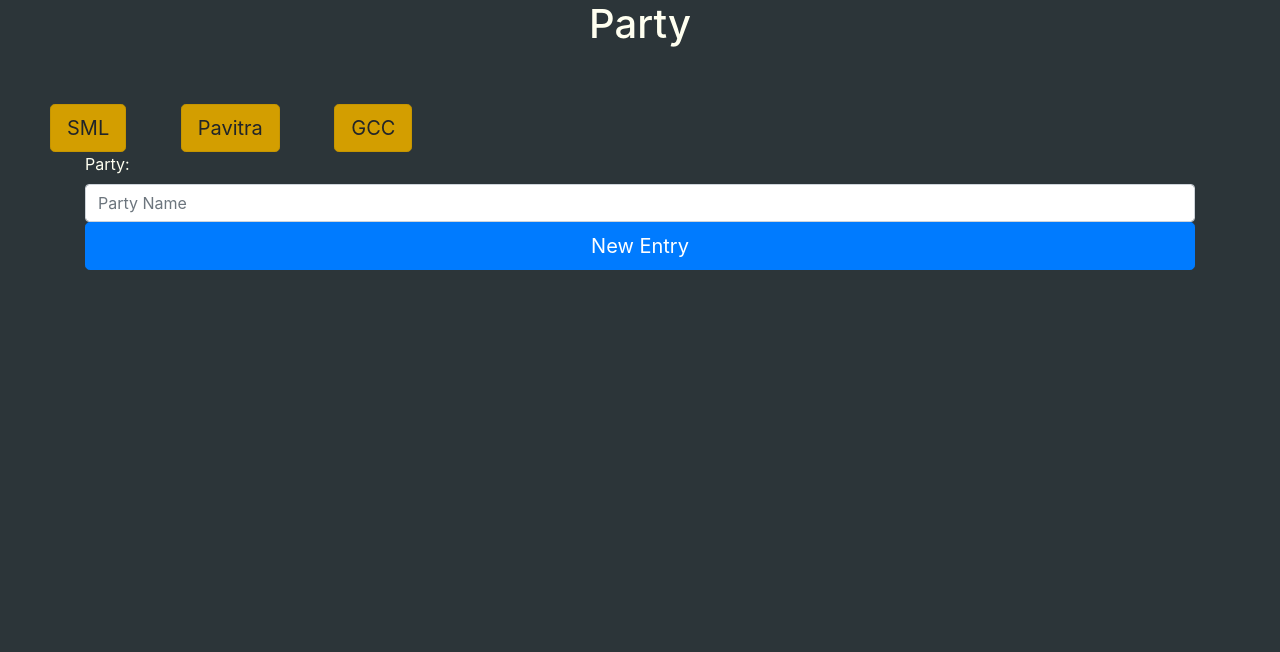
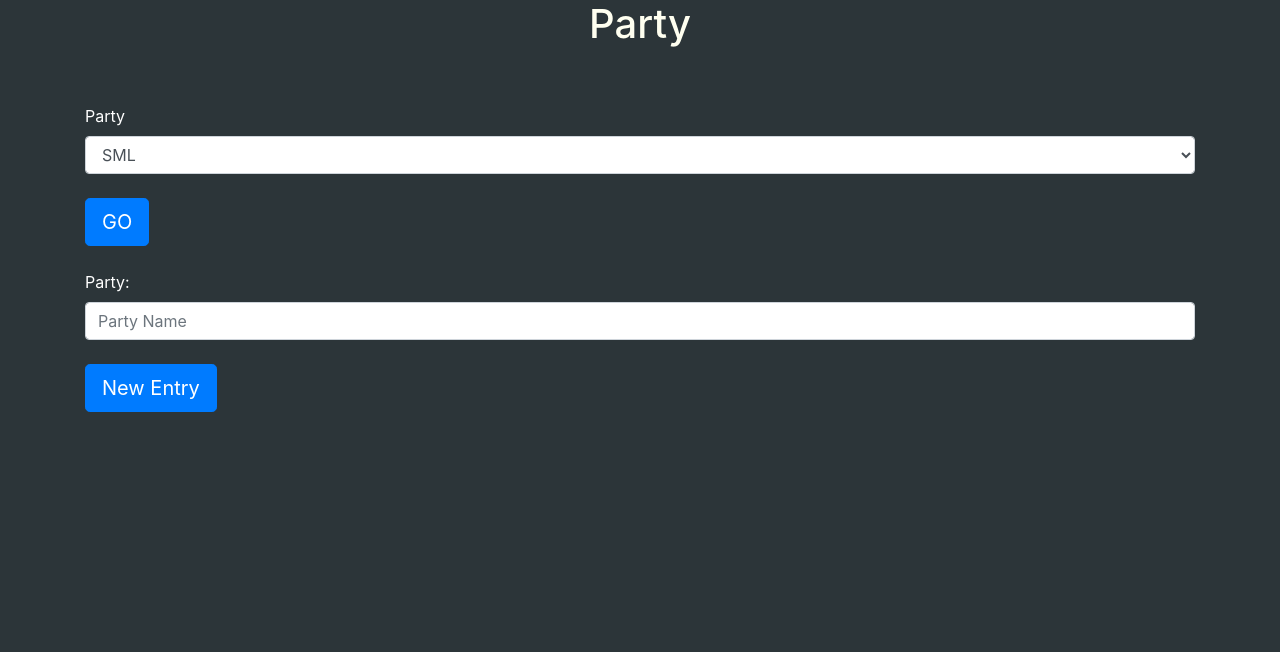
Before and after one commit to VijeshVS/rssbuddy, a Flask app: page /accounts/ in a window 1280 px wide. Shown: the top 652 px of the page. Run offline with Flask 3, Linux system fonts and the light colour scheme; parts of the project's set-up code (start-up, migrations or seed data) failed here and were passed over.

Commit message:
added some functionalities

```diff
--- a/rssbuddy/forms.py
+++ b/rssbuddy/forms.py
@@ -1,6 +1,6 @@
 
 from flask_wtf import FlaskForm
-from wtforms import StringField , SubmitField , DateField , SelectField , IntegerField
+from wtforms import StringField , SubmitField , DateField , SelectField , IntegerField , FormField , FieldList
 from wtforms.validators import DataRequired
 
 class EnterInfo(FlaskForm):
@@ -9,10 +9,12 @@ class EnterInfo(FlaskForm):
     Volume = StringField(label = 'Volume: ')
     Rate = StringField(label  = 'Rate: ')
     submit = SubmitField(label = 'ADD')
-    option_entry = SelectField(label = 'Party' , choices=[('option1', 'SML'), ('option2', 'Pavitra'), ('option3', 'GCC')])
+    go = SubmitField(label = 'GO')
+    option_entry = SelectField(label = 'Party' ,
+                              choices=[('option1', 'SML'), ('option2', 'Pavitra'), ('option3', 'GCC'),('option4',''),('option5',''),('option6',''),('option7',''),('option8',''),('option9',''),('option10','')])
     product_entry = SelectField(label = 'Product' , choices=[('option1', 'Diesel') , ('option2', 'Petrol')])
 
 class OptionForm(FlaskForm):
     option_name = StringField(label  = 'Party: ')
     option_value = option_name
-    new_entry =  submit = SubmitField(label = 'New Entry')
+    new_entry = SubmitField(label = 'New Entry')
--- a/rssbuddy/routes.py
+++ b/rssbuddy/routes.py
@@ -4,18 +4,19 @@ from rssbuddy.models import SML
 from rssbuddy import db
 from rssbuddy.forms import EnterInfo , OptionForm
 
+
+
 @app.route('/')
 def home_page():
     return render_template('home.html')
 
-@app.route('/accounts/')
+@app.route('/accounts/',methods = ['POST','GET'])
 def account():
+    form = EnterInfo()
     optionform = OptionForm()
-    if request.method == 'POST' and optionform.validate():
-        print("Hello")
-        redirect(url_for('account'))
 
-    return render_template('party.html' , optionform=optionform)
+
+    return render_template('party.html' , optionform=optionform , select_form=form)
 
 @app.route('/accounts/SML')
 def sml_accounts():
@@ -35,7 +36,6 @@ def sml_accounts():
 @app.route('/accounts/add' , methods = ['POST','GET'])
 def adding_acc():
     form = EnterInfo()
-
     if request.method == 'POST' and form.validate():
         if form.option_entry.data == 'option1' :
             if form.product_entry.data == 'option1':
--- a/rssbuddy/templates/add.html
+++ b/rssbuddy/templates/add.html
@@ -22,7 +22,7 @@
     {{ form.VehicleNo(class="form-control", placeholder="VehicleNo") }}
 
     {{ form.option_entry.label() }}
-    {{ form.option_entry(class="form-control", placeholder="Product") }}
+    {{ form.option_entry(class="form-control", placeholder="Party") }}
 
     {{ form.product_entry.label() }}
     {{ form.product_entry(class="form-control", placeholder="Product") }}
--- a/rssbuddy/templates/party.html
+++ b/rssbuddy/templates/party.html
@@ -10,21 +10,25 @@
     <br>
     <br>
 
-    <form action="app.py" method="post">
-
-    <a href="./SML" class="btn btn-warning btn-lg  active" style="margin-left: 50px;" role="button" aria-pressed="true">SML</a>
-    <a href="./Pavitra" class="btn btn-warning btn-lg active" style="margin-left: 50px;" role="button" aria-pressed="true">Pavitra</a>
-    <a href="./GCC" class="btn btn-warning btn-lg active" style="margin-left: 50px;" role="button" aria-pressed="true">GCC</a>
-
 
     <div class="container">
+
         <form method="POST" class="form-register" style="color:white;">
+
+        {{ select_form.csrf_token }}
+        {{ select_form.option_entry.label() }}
+        {{ select_form.option_entry(class="form-control", placeholder="Product") }}
+        <br>
+        {{ select_form.go(class='btn btn-lg btn-primary')}}
+            <br>
+            <br>
+
             {{ optionform.csrf_token }}
 
         {{ optionform.option_name.label() }}
         {{ optionform.option_name(class="form-control", placeholder="Party Name") }}
-
-        {{ optionform.submit(class='btn btn-lg btn-block btn-primary')}}
+            <br>
+        {{ optionform.new_entry(class='btn btn-lg  btn-primary')}}
 
         </form>
     </div>
```
Also changed, not shown: rssbuddy/models.py (+8 -2 lines).
